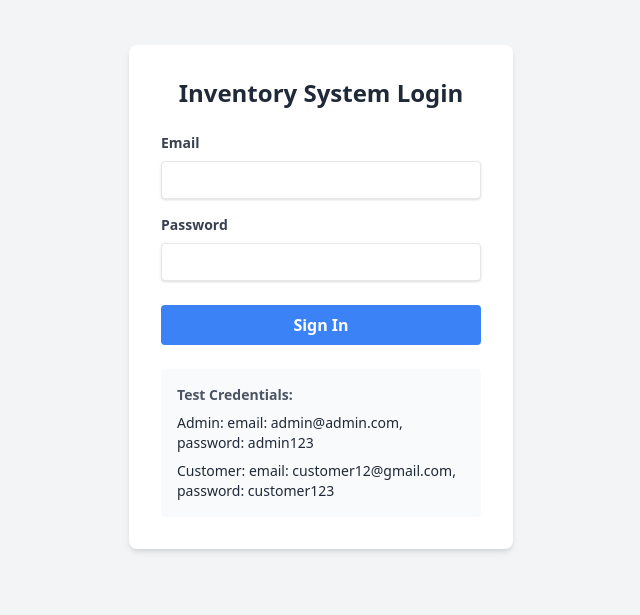
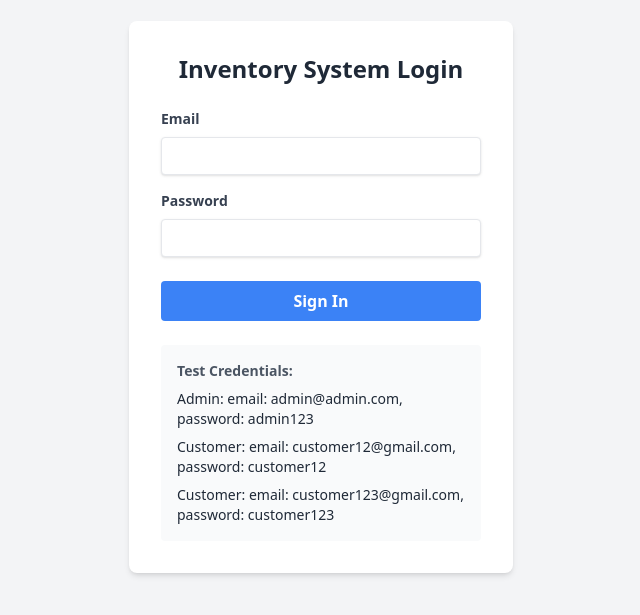
Before and after one commit to SandhanuDulmeth/Inventory_System_Frontend-React-Vite, a React (Vite) app: page /login in a window 1280 px wide. Shown: the part 103-718 px from the top of the page, without its empty margins (319-959 px from the left). Built offline with nearby package versions, Linux system fonts and the light colour scheme.

Commit message:
feat: update Login component to support additional customer credentials and improve error handling

```diff
--- a/src/pages/Login.jsx
+++ b/src/pages/Login.jsx
@@ -25,11 +25,20 @@ const Login = () => {
         };
         login(adminData);
         navigate('/admin');
-      } else if (credentials.email === 'customer12@gmail.com' && credentials.password === 'customer123') {
+      } else if (credentials.email === 'customer12@gmail.com' && credentials.password === 'customer12') {
         const customerData = {
           id: 'customer12@gmail.com', // Using email as ID for now
           role: 'CUSTOMER',
           email: 'customer12@gmail.com',
+          token: 'customer-token'
+        };
+        login(customerData);
+        navigate('/customer');
+      } else if (credentials.email === 'customer123@gmail.com' && credentials.password === 'customer123') {
+      const customerData = {
+        id: 'customer123@gmail.com', // Using email as ID for now
+        role: 'CUSTOMER',
+        email: 'customer123@gmail.com',
         token: 'customer-token'
       };
       login(customerData);
@@ -96,7 +105,10 @@ const Login = () => {
             <span className="font-medium">Admin:</span> email: admin@admin.com, password: admin123
           </p>
           <p className="text-sm">
-              <span className="font-medium">Customer:</span> email: customer12@gmail.com, password: customer123
+            <span className="font-medium">Customer:</span> email: customer12@gmail.com, password: customer12
+          </p>
+          <p className="text-sm">
+            <span className="font-medium">Customer:</span> email: customer123@gmail.com, password: customer123
           </p>
         </div>
       </div>
```
Lines whose indentation alone changed are shown as unchanged.
